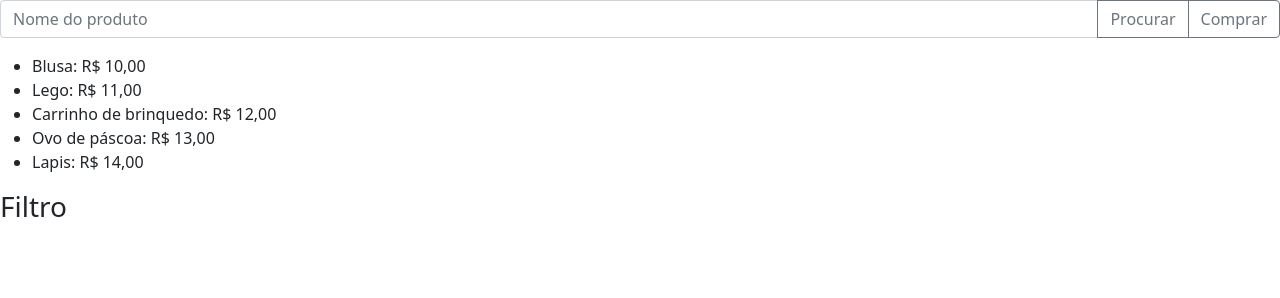
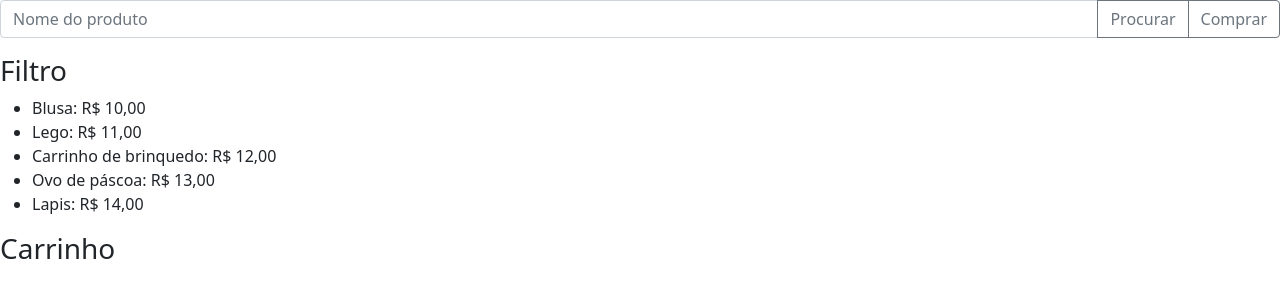
Before and after one commit to ArturAPadua/Carrinho-de-Compras, a plain HTML site: page index.html in a window 1280 px wide. Drawn offline with nearby package versions, Linux system fonts and the light colour scheme.

Commit message:
Add files via upload

```diff
--- a/index.html
+++ b/index.html
@@ -16,6 +16,7 @@
           <button class="btn btn-outline-secondary" type="submit">Comprar</button>
       </div>
   </form>
+  <h3>Filtro</h3>
     <ul id="list">
       <li>Blusa: R$ 10,00</li>
       <li>Lego: R$ 11,00</li>
@@ -23,7 +24,7 @@
       <li>Ovo de páscoa: R$ 13,00</li>
       <li>Lapis: R$ 14,00</li>
     </ul>
-    <h3>Filtro</h3>
+    <h3>Carrinho</h3>
     <ul class="list-group">
     </ul>
     <script type="text/javascript" src="main.js"></script>
```
